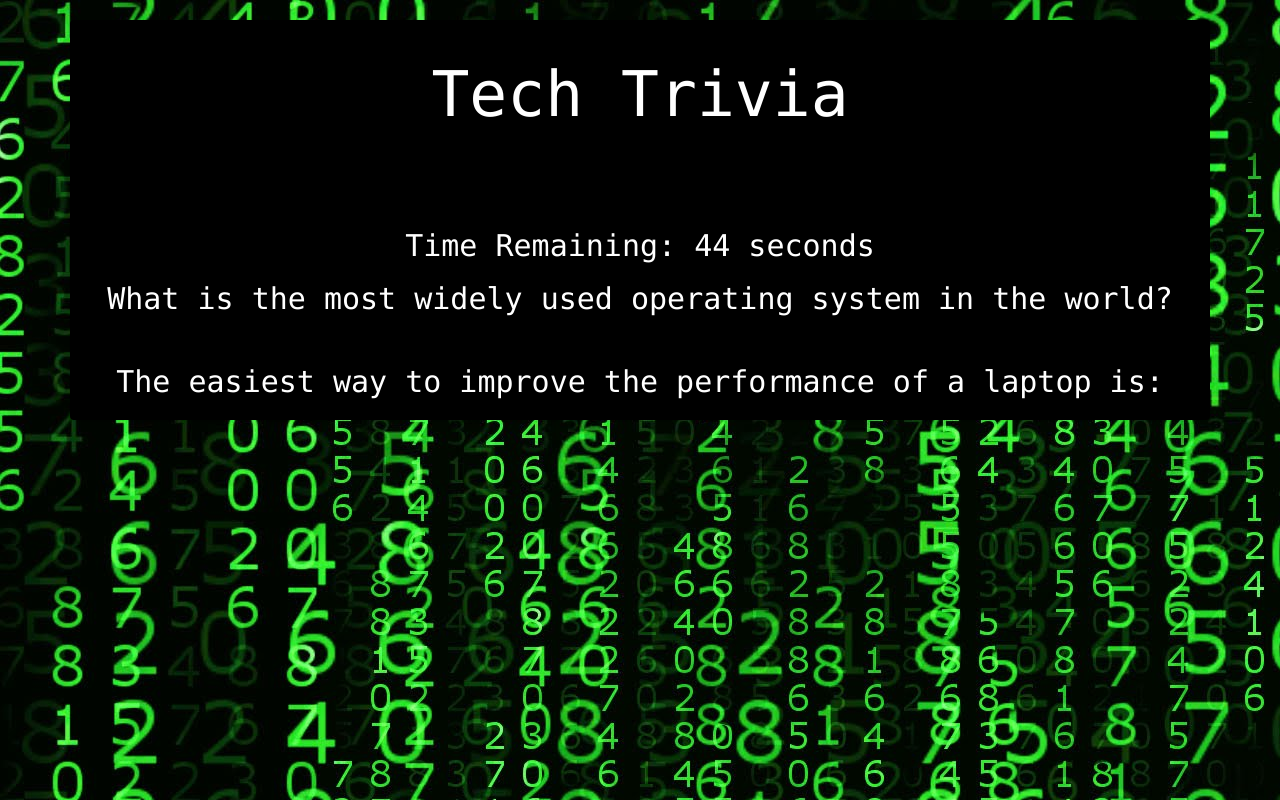
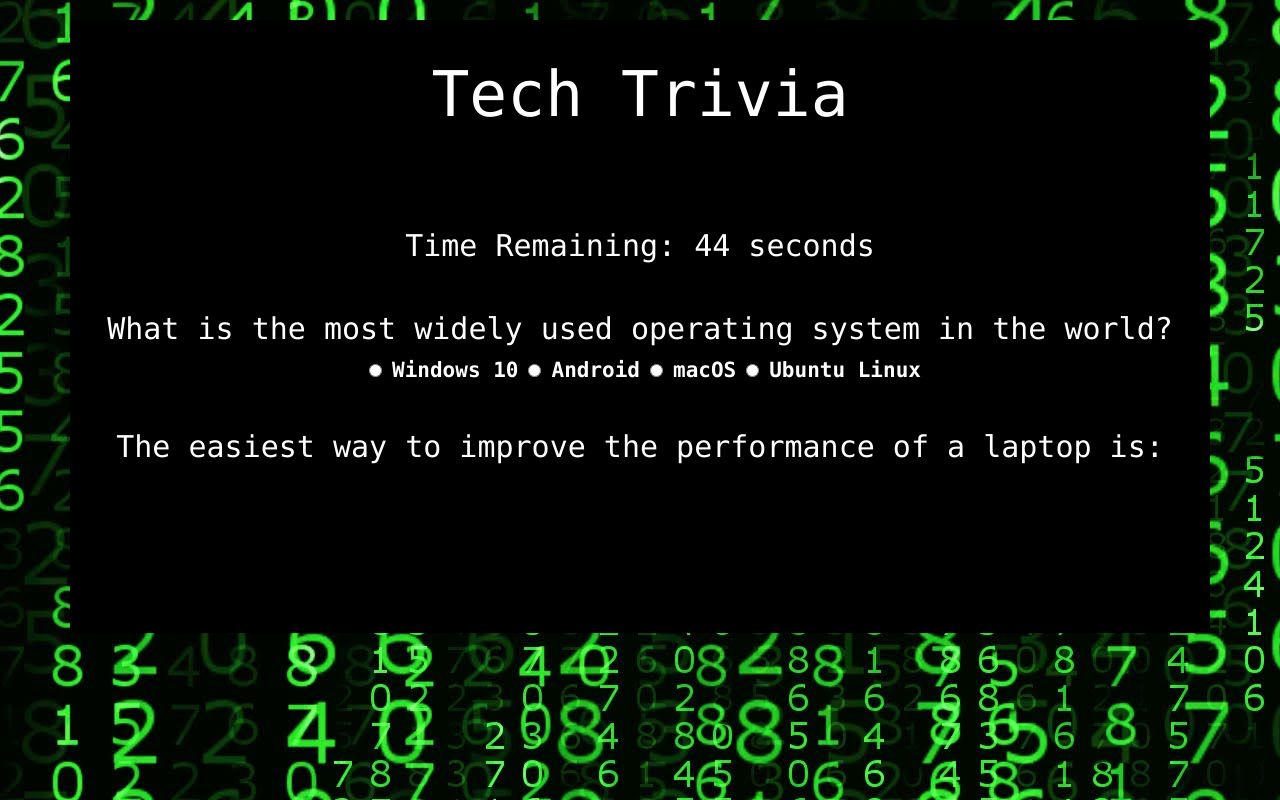
Before and after one commit to dentechy/TriviaGame, a plain HTML site: page index.html in a window 1280 px wide. Both pictures are taken after a click on the button "Start". Drawn offline with nearby package versions, Linux system fonts and the light colour scheme.

Commit message:
starts adding trivia questions and responses

```diff
--- a/assets/css/style.css
+++ b/assets/css/style.css
@@ -10,15 +10,18 @@ body {
 
 #mainEvent {
     padding-top: 20px;
-    padding-bottom: 40px;
+    padding-bottom: 20px;
     margin-top: 20px;
     background-color: black;
     color: white;
     font-family: Consolas;
-    height: 400px;
+    height: auto;
     border: none;
 }
 
+form {
+    color: white;
+}
 
 #triviaTitle {
     text-align: center;
@@ -29,3 +32,11 @@ body {
 #startGame {
     width: 20%;
 }
+
+input[type="radio"] {
+    margin: 0 10px 0 10px;
+}
+
+label {
+    font-size: 150%;
+}
--- a/assets/javascript/app.js
+++ b/assets/javascript/app.js
@@ -30,11 +30,21 @@ function triviaQuestions() {
     $("#trivia2").html("The easiest way to improve the performance of a laptop is:");
 }
 
+function triviaResponses() {
+    $("#response1a").append("<input type='radio' name='response1a' value='Windows 10'>" + "<label>" + "Windows 10" + "</label>");
+
+    $("#response1a").append("<input type='radio' name='response1a' value='Android'>" + "<label>" + "Android" + "</label>");
+
+    $("#response1a").append("<input type='radio' name='response1a' value='macOS'>" + "<label>" + "macOS" + "</label>");
+
+    $("#response1a").append("<input type='radio' name='response1a' value='Ubuntu Linux'>" + "<label>" + "Ubuntu Linux" + "</label>");
+}
 
 $("#startGame").click(function() {
     $("#startGame").remove();
     countDown();
     setTimeout(function() {
         triviaQuestions();
+        triviaResponses();
     }, 1000);
     })
--- a/index.html
+++ b/index.html
@@ -15,9 +15,20 @@
                 Start
             </button>
             <h2 id="timer"></h2>
+            <br>
             <h2 id="trivia1"></h2>
+            <section class="center-block" id="response1">
+                <form id="response1a">
+
+                </form>
+            </section>
             <br>
             <h2 id="trivia2"></h2>
+            <section class="center-block" id="response2">
+                <form id="response2a">
+
+                </form>
+            </section>
             <br>
             <h2 id="trivia3"></h2>
             <br>
```
